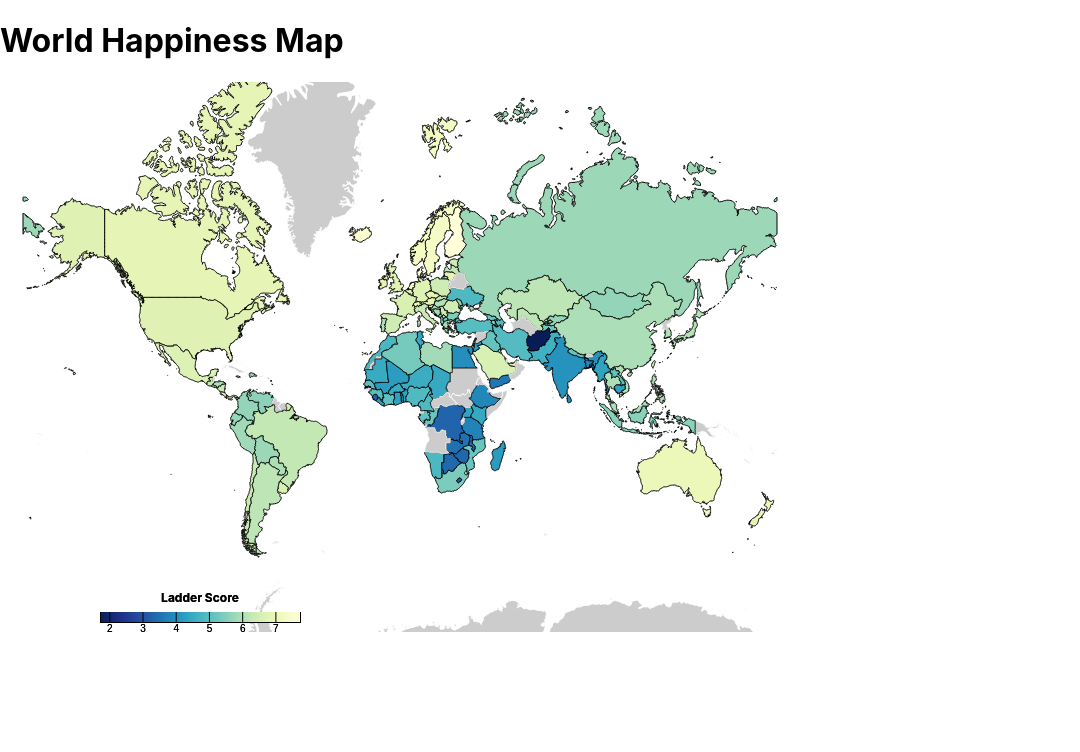
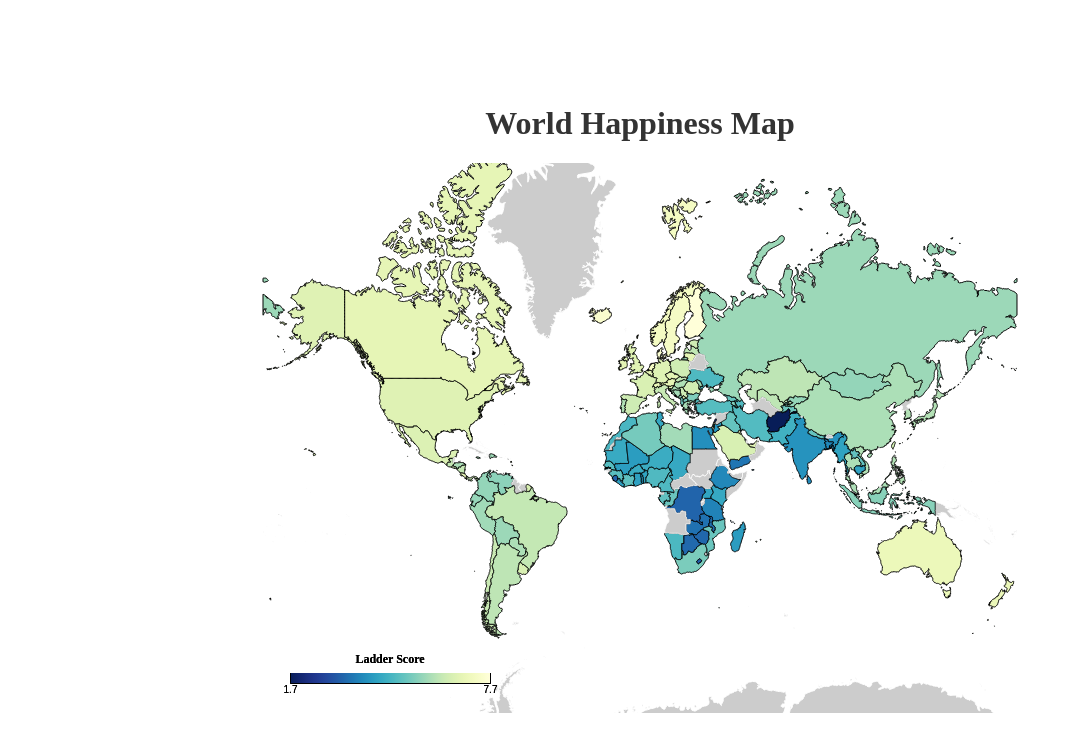
Before and after one commit to Triple3A/WorldHappinessLevel, a React (Vite) app: page / in a window 1280 px wide. Shown: the top 752 px of the page, without its empty margins (0-1080 px from the left). Built offline with nearby package versions, Linux system fonts and the light colour scheme.

Commit message:
style change

```diff
--- a/src/App copy.tsx
+++ b/src/App copy.tsx
@@ -1,24 +1,12 @@
-// src/App.tsx
 import React, { useEffect, useState } from 'react';
 import * as d3 from 'd3';
 import WorldMap from './components/WorldMap';
 import { HappinessData } from './types';
 
-
 const App: React.FC = () => {
   const [data, setData] = useState<HappinessData[]>([]);
 
-  // useEffect(() => {
-  //   // Load CSV file
-  //   d3.csv('/happiness.csv', d3.autoType).then((csvData) => {
-  //     const typedData = csvData as HappinessData[];
-  //     setData(typedData);
-  //   });
-  //   console.log(data);
-  // }, []);
-
   useEffect(() => {
-    // Load CSV file
     const loadData = async () => {
       try {
         const csvData = await d3.csv('../data/happinessLevel.csv', d => ({
@@ -45,8 +33,8 @@ const App: React.FC = () => {
   }, []);
 
   return (
-    <div>
-      <h1>World Happiness Map</h1>
+    <div id="main-container">
+      <h1>World Happiness Map</h1> {/* Title in black */}
       {data.length > 0 ? <WorldMap data={data} /> : <p>Loading data...</p>}
     </div>
   );
--- a/src/components/WorldMap.tsx
+++ b/src/components/WorldMap.tsx
@@ -95,8 +95,8 @@ const WorldMap: React.FC<WorldMapProps> = ({ data }) => {
       // Add a legend below the map
       const legendWidth = 200;
       const legendHeight = 10;
-      const legendX = ((width - legendWidth) / 2) - 200; // Center the legend
-      const legendY = height + 30; // Below the map, with margin
+      const legendX = ((width - legendWidth) / 2) - 250; // Center the legend
+      const legendY = height + 10; // Below the map, with margin
 
       const legendScale = d3
         .scaleLinear()
@@ -105,7 +105,7 @@ const WorldMap: React.FC<WorldMapProps> = ({ data }) => {
 
       const legendAxis = d3
         .axisBottom(legendScale)
-        .ticks(6)
+        .tickValues([1.721, 7.741])
         .tickSize(-legendHeight);
 
       const legend = svg
--- a/src/css/style.css
+++ b/src/css/style.css
@@ -1,28 +1,17 @@
-:root {
-  font-family: Inter, Avenir, Helvetica, Arial, sans-serif;
-  font-size: 1rem;
-
-  font-synthesis: none;
-  text-rendering: optimizeLegibility;
-  -webkit-font-smoothing: antialiased;
-  -moz-osx-font-smoothing: grayscale;
-  -webkit-text-size-adjust: 100%;
+body {
+  margin: 0;
+  display: flex;
+  justify-content: center;
+  align-items: center;
+  height: 100vh; /* Full viewport height */
+  width: 100vw; /* Full viewport width */
 }
 
-body {
-  margin: 0;
+#main-container {
+  text-align: center; /* Center text inside the container */
 }
 
-#main-container{
-  height: 100vh;
-  width: 100vw;
+h1 {
+  color: #333333
+/* Add space between the title and the map */
 }
-
-.chart-container{
-  height: 100%;
-}
-
-.tooltip {
-  font-size: 14px;
-  color: #333;
-}
```
